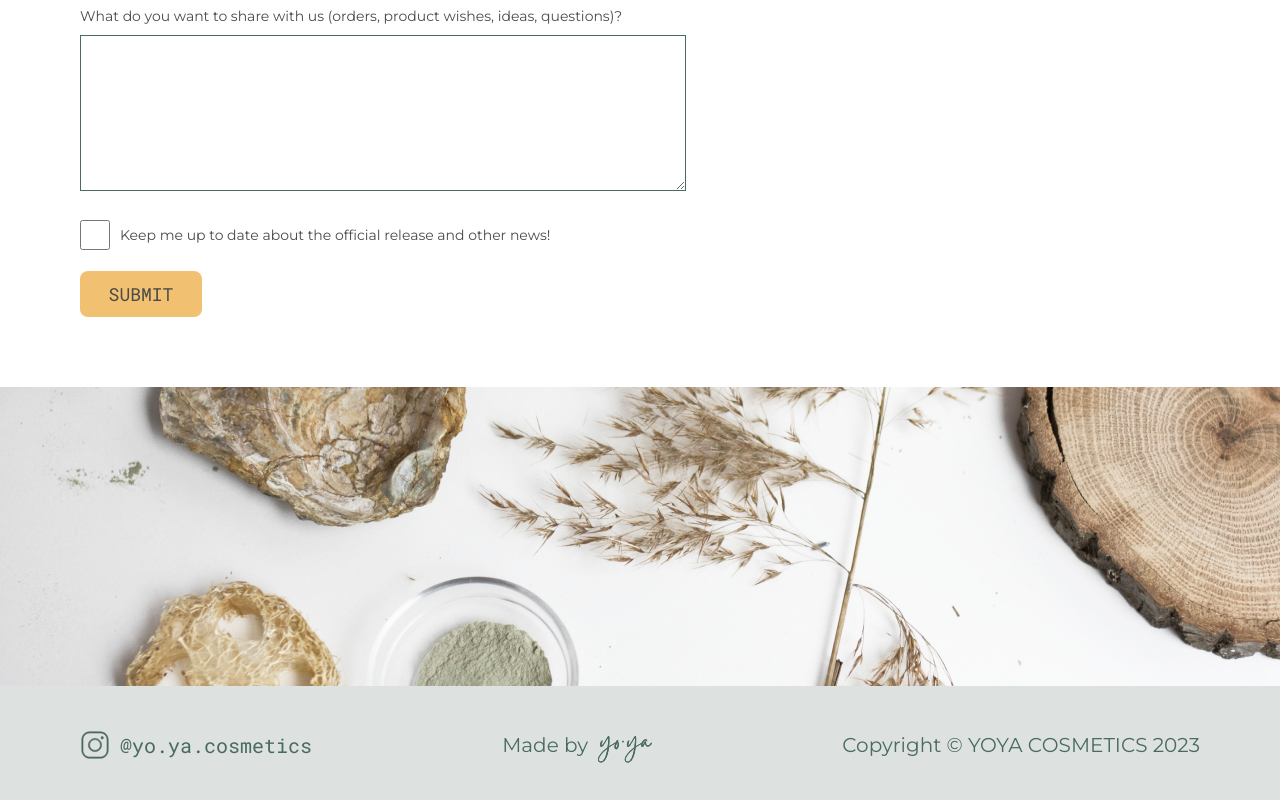
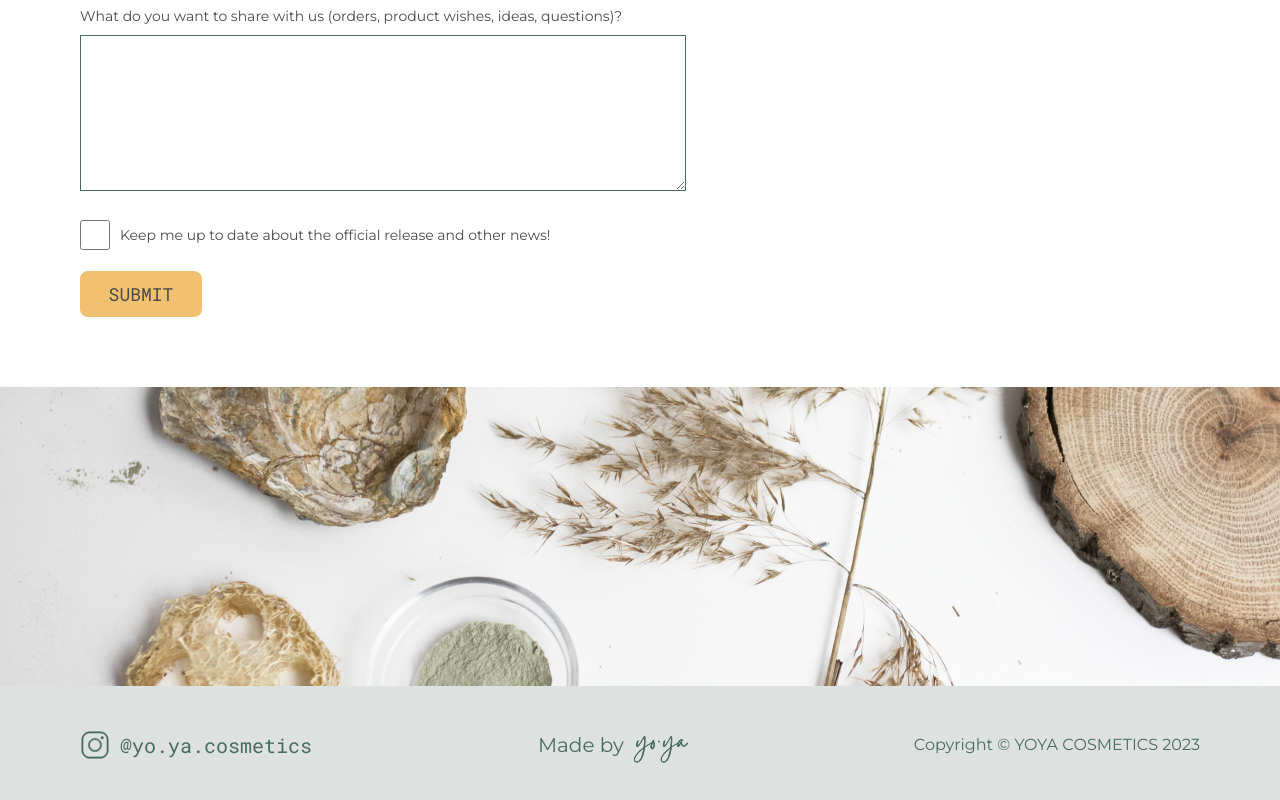
Before and after one commit to yoanad/yasnaandyoana.com, a React (Create React App) app: page / in a window 1280 px wide. Shown: the part 4261-5061 px from the top of the page. Built offline with nearby package versions, Linux system fonts and the light colour scheme.

Commit message:
reduce font-size of copyright in footer

```diff
--- a/src/components/Footer.css
+++ b/src/components/Footer.css
@@ -51,13 +51,23 @@ footer .content .logo {
     align-items: center;
 }
 
+.copyright {
+    font-size: 16px;
+}
+
 @media only screen and (max-device-width : 480px) {
     footer .content {
         gap: 16px;
         padding: 40px 20px;
+        font-size: 14px;
     }
 
     footer .content .content-column {
         flex-basis: 100%;
+        text-align: center;
+    }
+
+    .copyright {
+        padding-top: 20px;
     }
 }
--- a/src/components/Footer.js
+++ b/src/components/Footer.js
@@ -23,8 +23,8 @@ const Footer = () => {
                 Made by <Logo />
               </span>
             </div>
-            <div className="content-column">
-              Copyright &copy; YOYA COSMETICS 2023
+            <div className="content-column copyright">
+              <span>Copyright &copy; YOYA COSMETICS 2023</span>
             </div>
           </div>
         </div>
```
